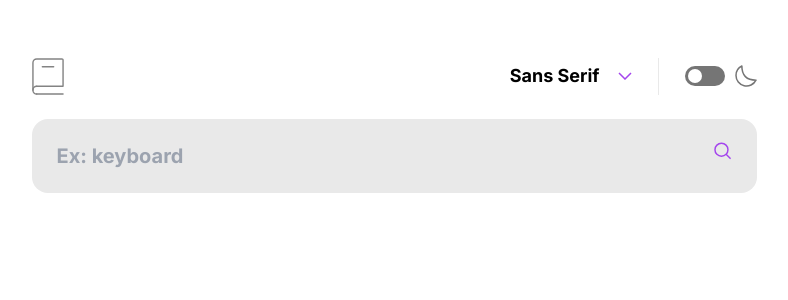
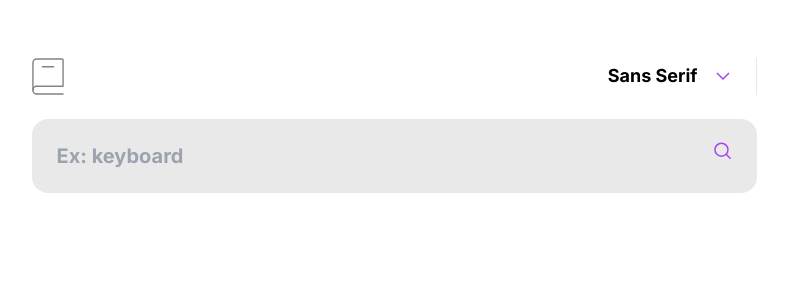
Before and after one commit to hasiciburak/dictionary-app, a React (Create React App) app: page / in a window 1280 px wide. Shown: the top 300 px of the page, without its empty margins (246-1034 px from the left). Built offline with nearby package versions, Linux system fonts and the light colour scheme.

Commit message:
Small improvements, key fix

```diff
--- a/src/components/layout/Navigation/index.js
+++ b/src/components/layout/Navigation/index.js
@@ -9,7 +9,7 @@ const Navigation = ({ buttonContent, setButtonContent, fontClass, mode, setMode
       <div className="flex items-center gap-[26px]">
         <FontDropdown buttonContent={buttonContent} setButtonContent={setButtonContent} fontClass={fontClass} />
         <span className="w-[1px] h-full bg-custom-gray-2"></span>
-        <ModeSwitch mode={mode} />
+        {/* <ModeSwitch mode={mode} setMode={setMode} /> */}
       </div>
     </div>
   )
--- a/src/components/layout/SourceArea/index.js
+++ b/src/components/layout/SourceArea/index.js
@@ -6,8 +6,8 @@ const SourceArea = ({ fontClass, urls }) => {
       <hr />
       <p className={`${fontClass} mt-[24px] text-custom-gray underline`}>Source</p>
       {urls?.length > 0 &&
-        urls.map((url) => (
-          <div className="mt-[7px] flex flex-row gap-[15px] w-full">
+        urls.map((url, index) => (
+          <div className="mt-[7px] flex flex-row gap-[15px] w-full" key={index}>
             <a href={url} target="_blank" className={`${fontClass}`} rel="noreferrer">
               {url}
               <img src={newWindowIcon} alt="New window Icon" />
--- a/src/components/shared/ModeSwitch/index.js
+++ b/src/components/shared/ModeSwitch/index.js
@@ -2,16 +2,21 @@ import React, { useState } from 'react'
 import ReactSwitch from 'react-switch'
 import Moon from '../../icons/Moon'
 
-const ModeSwitch = ({ mode }) => {
-  const [toggleSwtich, setToggleSwitch] = useState(false)
+const ModeSwitch = ({ mode, setMode }) => {
+  const [toggleSwitch, setToggleSwitch] = useState(false)
   return (
     <div
       className="flex gap-[10px] items-center
     "
     >
       <ReactSwitch
-        checked={toggleSwtich}
-        onChange={() => setToggleSwitch(!toggleSwtich)}
+        checked={toggleSwitch}
+        onChange={() => {
+          setToggleSwitch(!toggleSwitch)
+          console.log('Toggle switch', toggleSwitch)
+          toggleSwitch ? setMode('dark') : setMode('light')
+          console.log('MODE', mode)
+        }}
         checkedIcon={false}
         uncheckedIcon={false}
         handleDiameter={14}
@@ -22,7 +27,7 @@ const ModeSwitch = ({ mode }) => {
         onHandleColor="#FFFFFF"
         offHandleColor="#FFFFFF"
       />
-      <Moon mode={mode} toggleSwitch={toggleSwtich} />
+      <Moon toggleSwitch={toggleSwitch} />
     </div>
   )
 }
```
